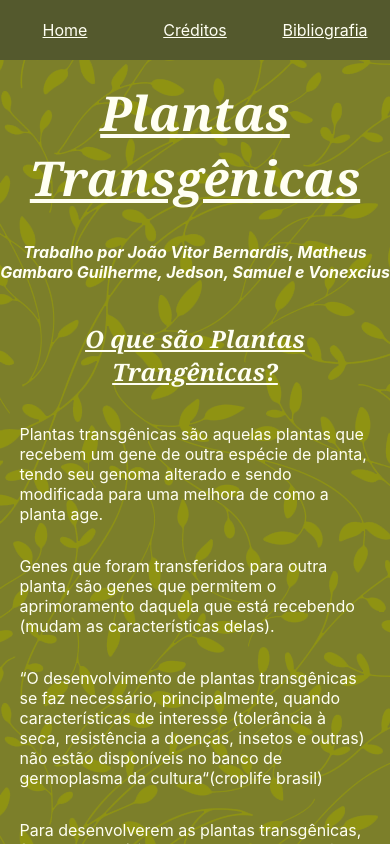
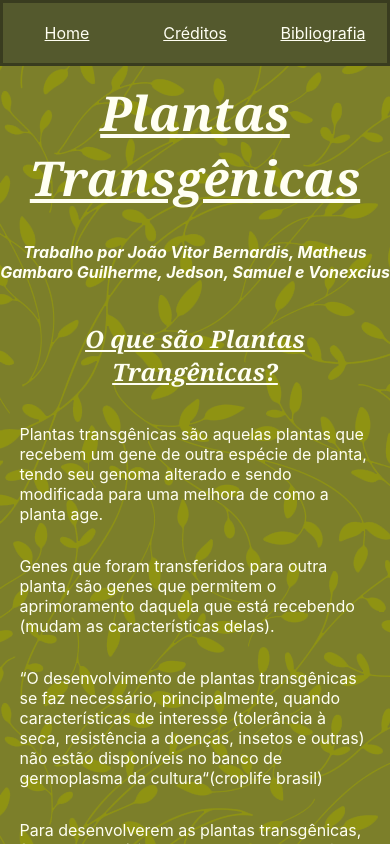
Before and after one commit to Jbernardiss/plantasTransgenicas, a Next.js app: page / in a window 390 px wide. Shown: the top 844 px of the page. Built offline with nearby package versions, Linux system fonts and the light colour scheme.

Commit message:
-minor styling adjustments -minor responsive adjustments

```diff
--- a/styles/globals.css
+++ b/styles/globals.css
@@ -21,7 +21,7 @@ body {
 
   color: #FFFFF3;
 
-  min-width: 375px;
+  min-width: 335px;
 }
 
 @media screen and (max-width: 635px) {
@@ -31,7 +31,7 @@ body {
   }
 
   h1 {
-    font-size: 200%;
+    font-size: 100%;
   }
 }
 
--- a/styles/layout.module.css
+++ b/styles/layout.module.css
@@ -8,7 +8,10 @@
   left: 0px;
   right: 0px;
 
-  width: 100%;
+  border-color: #393c1f;
+  border-style: solid;
+  border-width: 3px;
+
 }
 
 .headerList {
@@ -21,6 +24,8 @@
   padding: 0px;
 
   margin: 0px;
+
+  min-width: 100px;
 }
 
 .headerList li {
```
